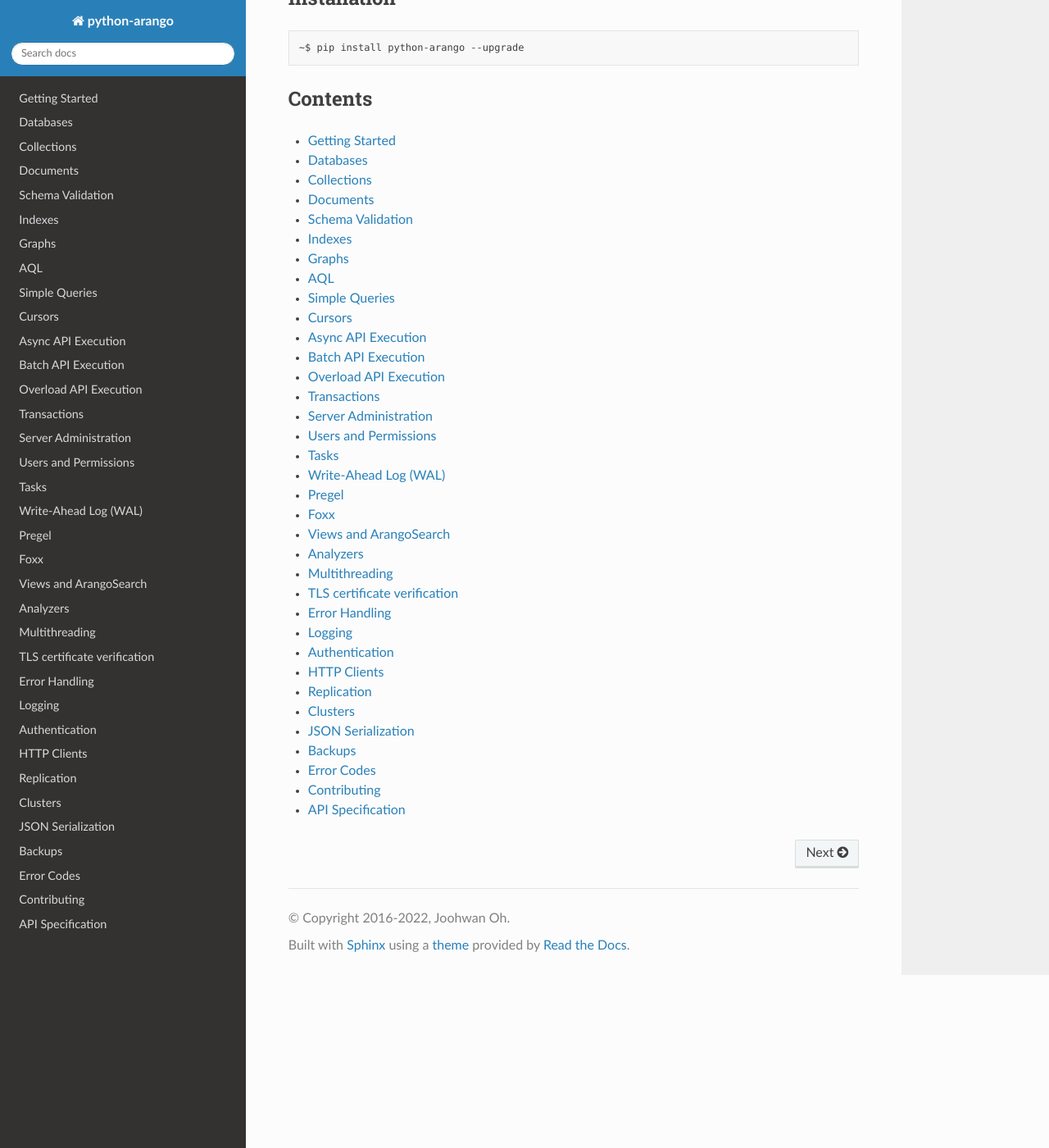
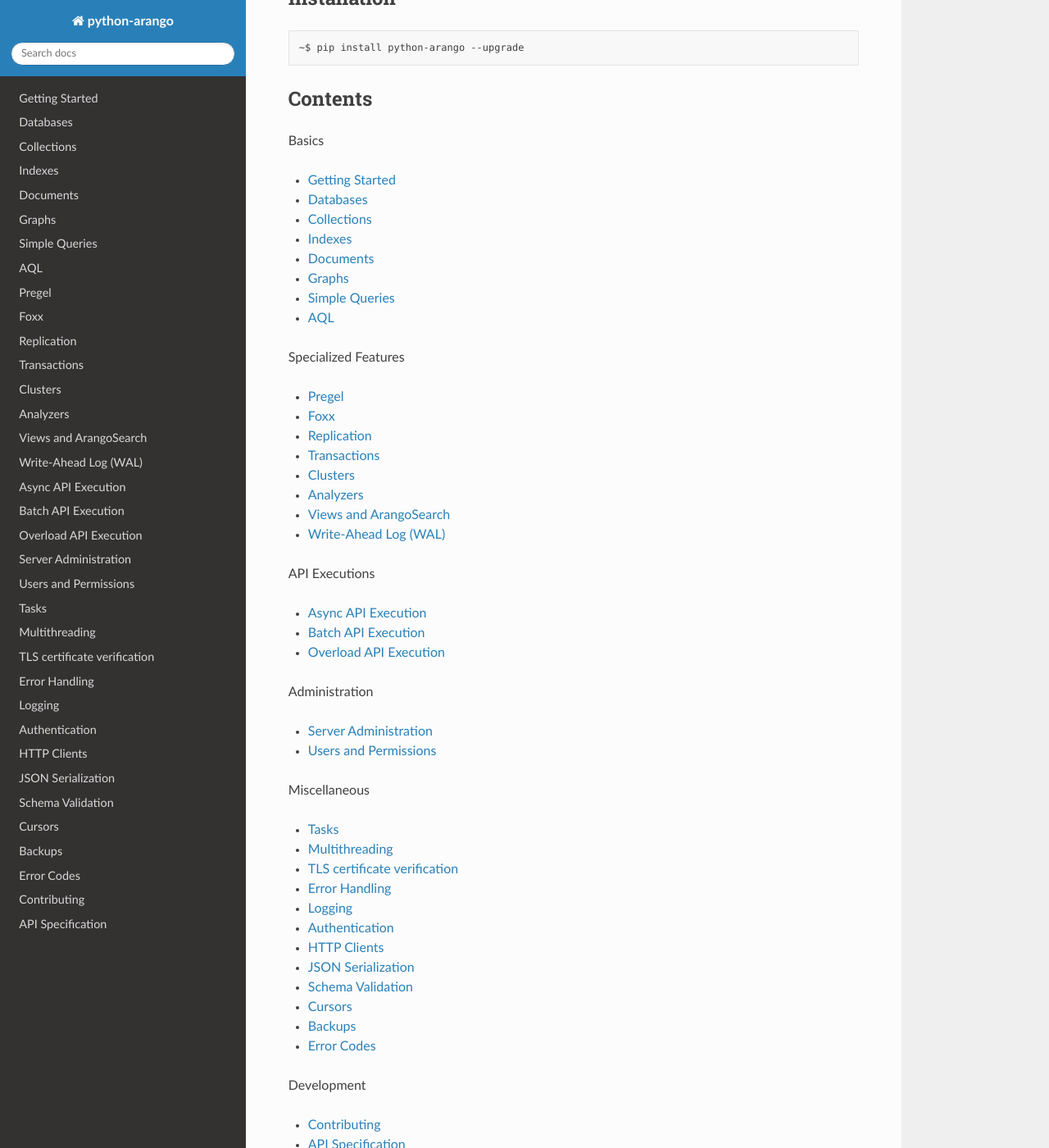
Before and after one commit to arangodb/python-arango, a Sphinx documentation site: the page built from docs/index.rst, in a window 1280 px wide and 1400 px high, scrolled down 504 px. Shown: the whole window at 82% size. Built offline with Sphinx 7.4.7 and the Read the Docs theme 2.0.0, drawn with Linux system fonts in a browser that asks for light colours.

Commit message:
re-structure `Contents` in `index.rst`

```diff
--- a/docs/index.rst
+++ b/docs/index.rst
@@ -23,42 +23,74 @@
 Contents
 ========
 
+Basics
+
 .. toctree::
     :maxdepth: 1
 
     overview
     database
     collection
+    indexes
     document
-    schema
-    indexes
     graph
+    simple
     aql
-    simple
-    cursor
+
+Specialized Features
+
+.. toctree::
+    :maxdepth: 1
+
+    pregel
+    foxx
+    replication
+    transaction
+    cluster
+    analyzer
+    view
+    wal
+
+API Executions
+
+.. toctree::
+    :maxdepth: 1
+
     async
     batch
     overload
-    transaction
+
+Administration
+
+.. toctree::
+    :maxdepth: 1
+
     admin
     user
+
+Miscellaneous
+
+.. toctree::
+    :maxdepth: 1
+
     task
-    wal
-    pregel
-    foxx
-    view
-    analyzer
     threading
     certificates
     errors
     logging
     auth
     http
-    replication
-    cluster
     serializer
+    schema
+    cursor
     backup
     errno
+
+Development
+
+.. toctree::
+    :maxdepth: 1
+
     contributing
     specs
 
```
